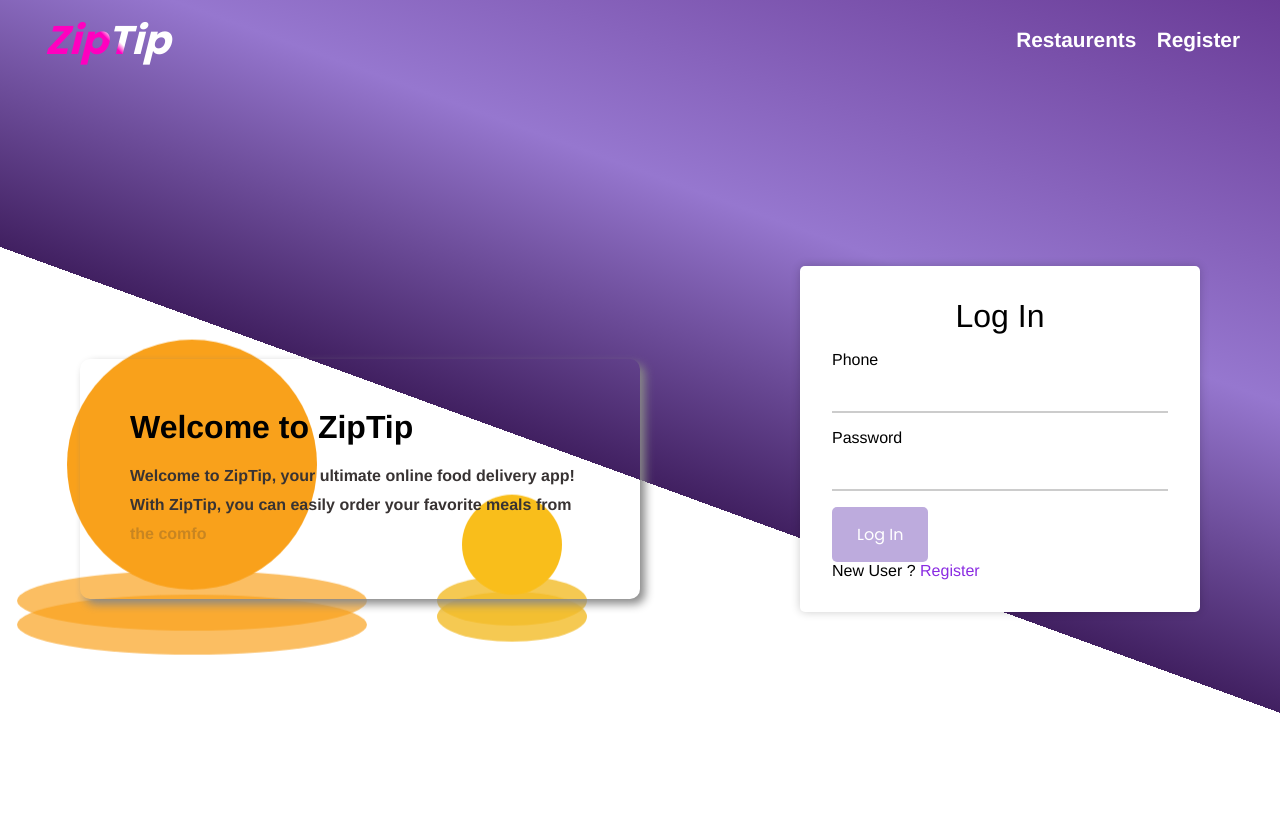
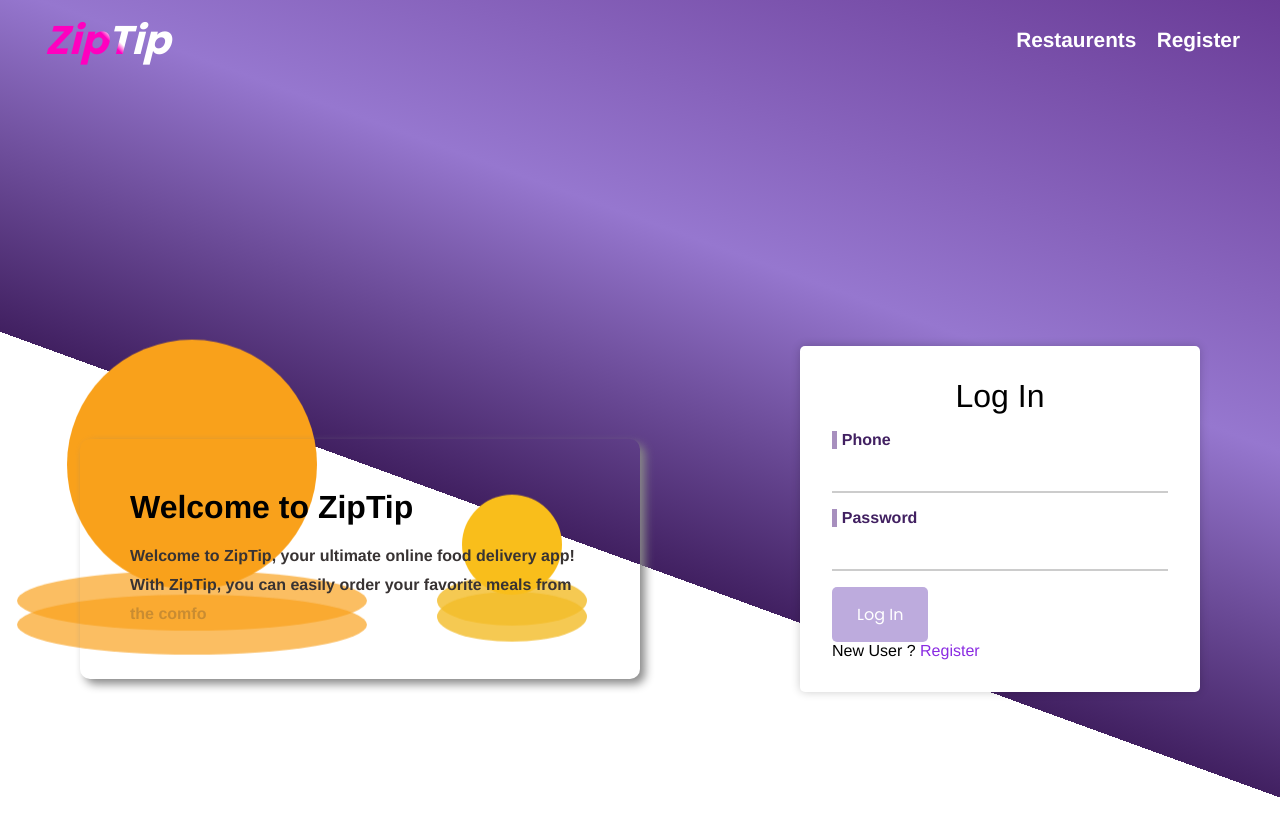
Before and after one commit to Satyajit0007/ZipTip-FrontEnd, a plain HTML site: page index.html in a window 1280 px wide. Drawn offline with Linux system fonts and the light colour scheme; no server answers.

Commit message:
Update registration.css

```diff
--- a/CSS/registration.css
+++ b/CSS/registration.css
@@ -1,20 +1,20 @@
+@import url('https://fonts.googleapis.com/css?family=Poppins:400,500,700&display=swap');
 body {
-    font-family: 'Helvetica Neue', Helvetica, Arial, sans-serif;
+    font-family: 'poppins';
     background: linear-gradient(20deg, white 47%,  #412061 30%,  #9677cf 70%, #6a3c97 100%);
 
 }
-
-
 
 
 .form-container {
     display: flex;
     justify-content: space-between;
     align-items: center;
-    height: 100vh;
+    height: 120vh;
     margin: 0rem  5rem;
 
 }
+
 #left {
     position: relative;
     z-index: 1;
@@ -53,6 +53,8 @@ body {
     transform: translate(-50%, -50%);
     animation: float 3s ease-in-out infinite;
   }
+
+
   .bubble5 {
     position: absolute;
     z-index: -2;
@@ -167,7 +169,7 @@ form h2 {
 }
 
 .form-group {
-    margin-bottom: 1rem;
+    margin: 1rem 0rem;
 }
 
 .form-group label {
@@ -203,12 +205,12 @@ button[type="submit"] {
     transition: background-color .5s ease-in-out;
   }
 
+
   button[type="submit"]:hover {
     background-color:  #6F48B6;
     transform: scale(1.1);
     transition: background-color .5s ease-in-out;
   }
-
 
 
 #name-error,#phone-error,#pass-error,#cpass-error{
@@ -236,3 +238,14 @@ input::-webkit-input-placeholder {
   color: #999;
   font-size: 0.8rem;
 }
+
+input{
+  outline: none;
+}
+
+.form-group label{
+  border-left: 5px solid #a78fbe;
+  padding-left: 0.3rem;
+  color: #412061;
+  font-weight: 600;
+}
```
